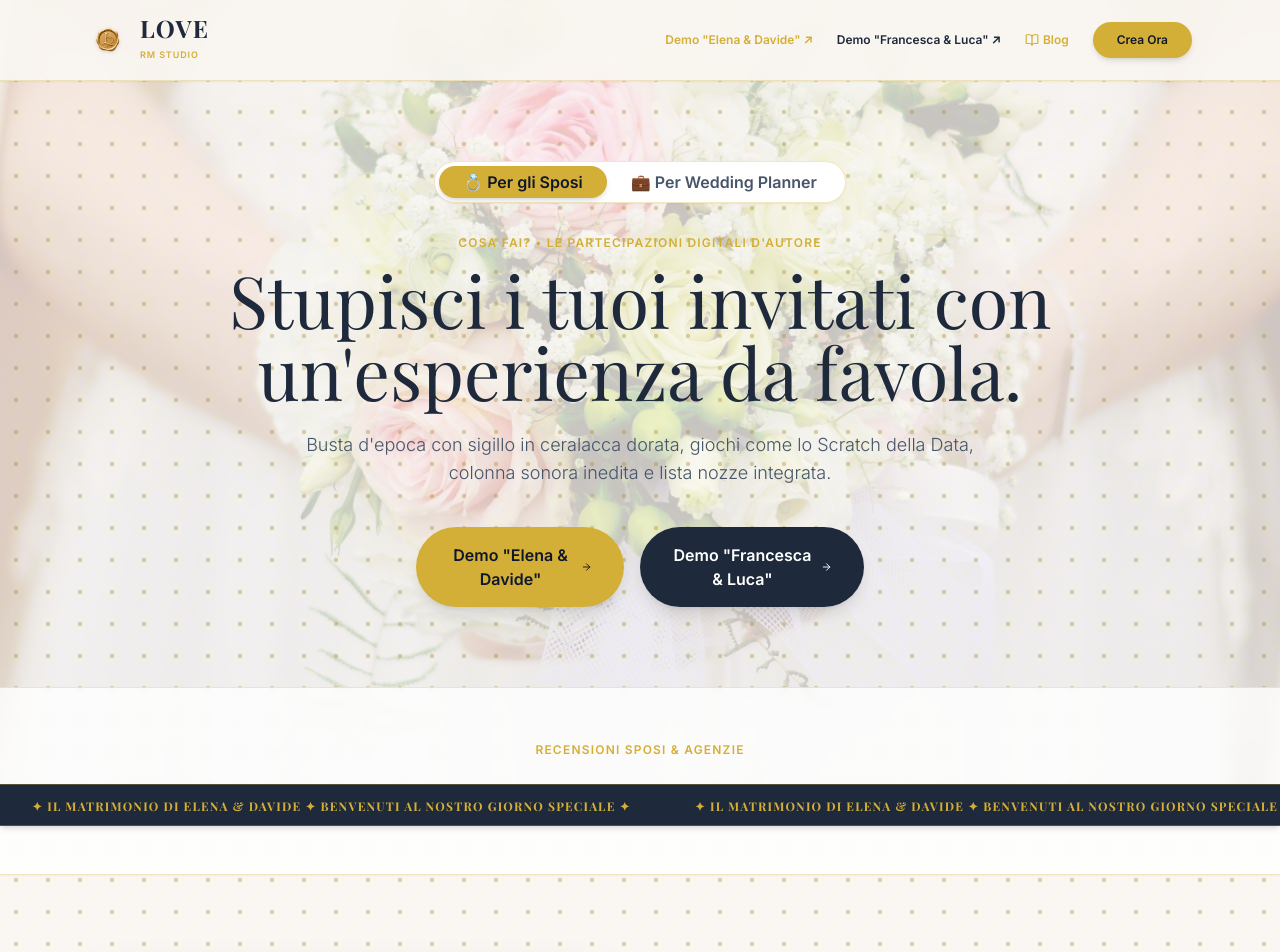
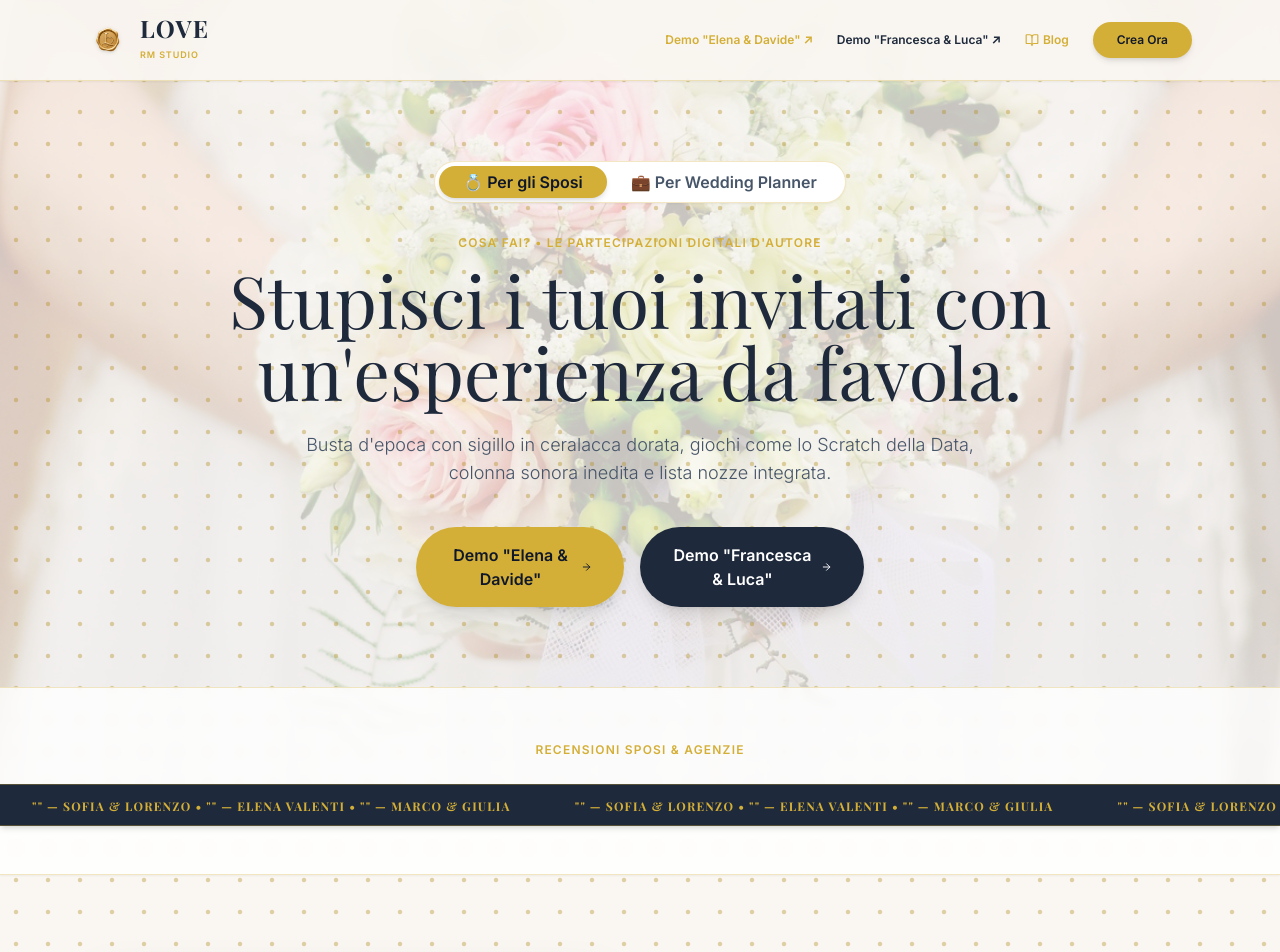
Before and after one commit to Rickym2025/love, a Next.js app: page / in a window 1280 px wide. Shown: the top 952 px of the page. Built offline with nearby package versions, Linux system fonts and the light colour scheme; no server answers; grey boxes are pictures that could not be loaded; a web font is replaced by a local one.

Commit message:
Update Marquee.tsx

```diff
--- a/src/components/Marquee.tsx
+++ b/src/components/Marquee.tsx
@@ -2,24 +2,36 @@
 
 import React from "react";
 
+export interface Testimonial {
+  id?: string;
+  name?: string;
+  quote?: string;
+}
+
 export interface MarqueeProps {
   text?: string;
   coupleNames?: string;
+  items?: Testimonial[];
 }
 
 export default function Marquee({
   text,
   coupleNames = "Elena & Davide",
+  items = [],
 }: MarqueeProps) {
-  const displayText = text || `✦ IL MATRIMONIO DI ${coupleNames.toUpperCase()} ✦ BENVENUTI AL NOSTRO GIORNO SPECIALE ✦`;
+  const safeItems = Array.isArray(items) ? items : [];
+
+  const contentText =
+    safeItems.length > 0
+      ? safeItems.map((item) => `"${item.quote || ""}" — ${item.name || "Anonimo"}`).join(" • ")
+      : text || `✦ IL MATRIMONIO DI ${coupleNames.toUpperCase()} ✦ BENVENUTI AL NOSTRO GIORNO SPECIALE ✦`;
 
   return (
     <div className="overflow-hidden whitespace-nowrap w-full bg-[#1E293B] text-[#D4AF37] py-2 border-y border-[#D4AF37]/30 select-none shadow-md">
       <div className="inline-block animate-marquee font-serif text-xs uppercase tracking-widest font-bold">
-        <span className="mx-8">{displayText}</span>
-        <span className="mx-8">{displayText}</span>
-        <span className="mx-8">{displayText}</span>
-        <span className="mx-8">{displayText}</span>
+        <span className="mx-8">{contentText}</span>
+        <span className="mx-8">{contentText}</span>
+        <span className="mx-8">{contentText}</span>
       </div>
     </div>
   );
```
